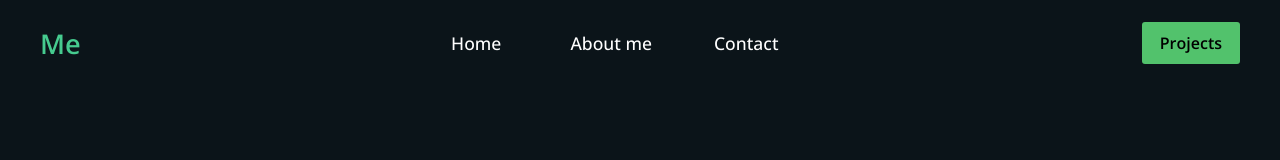
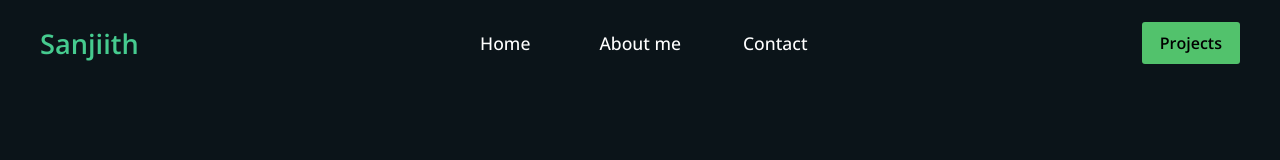
Before and after one commit to sanjiith7/me, a plain HTML site: page index.html in a window 1280 px wide. Drawn offline with nearby package versions, Linux system fonts and the light colour scheme.

Commit message:
initial changes

```diff
--- a/index.html
+++ b/index.html
@@ -5,12 +5,12 @@
     <meta name="viewport" content="width=device-width, initial-scale=1.0">
     <link rel="stylesheet" type="text/css" href="style.css">
     <script src="https://unpkg.com/boxicons@2.1.4/dist/boxicons.js"></script>
-    <title>Portfolio</title>
+    <title>Me</title>
 </head>
 <body>
     <nav class="navbar">
         <a href="#" class="logo">
-            <h2>Me</h2>
+            <h2>Sanjiith</h2>
         </a>
         <ul class="links">
             <li><a href="#">Home</a></li>
```
